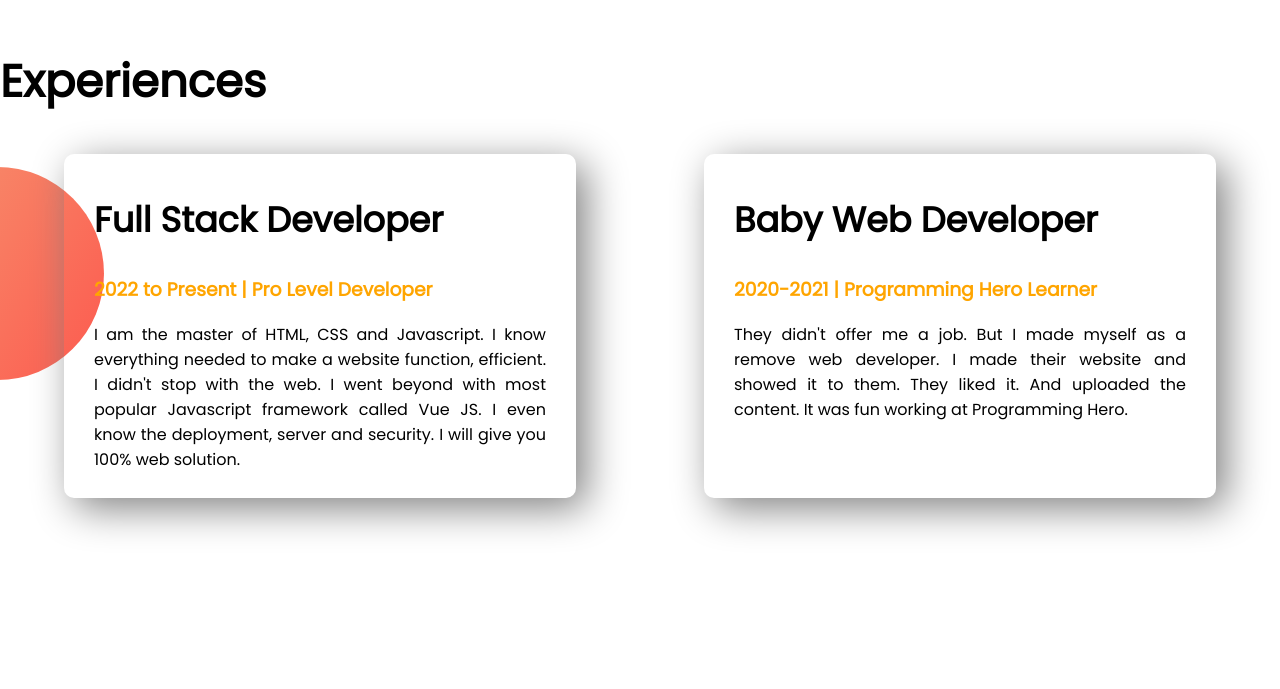
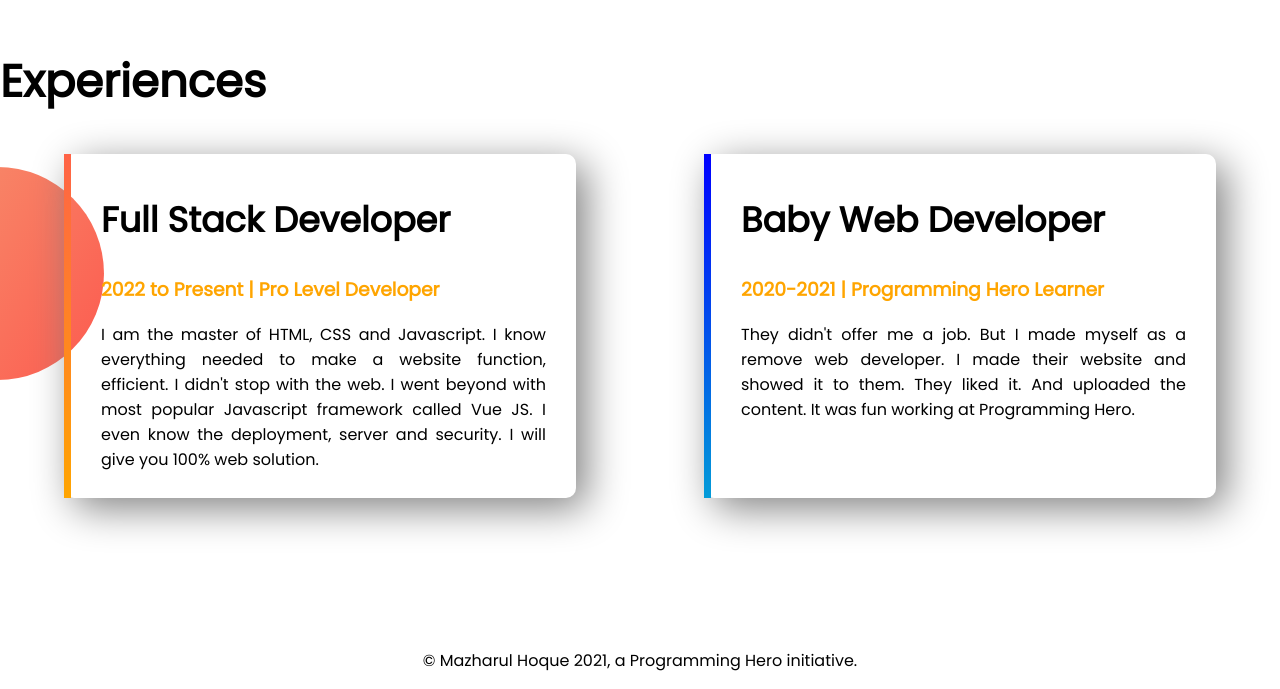
Before and after one commit to mazharul99/developer-portfolio, a plain HTML site: page index.html in a window 1280 px wide. Shown: the part 1161-1850 px from the top of the page. Before the commit the page ends 1809 px from the top, so only its background shows below. Drawn offline with Linux system fonts and the light colour scheme.

Commit message:
Full Site Completed

```diff
--- a/index.html
+++ b/index.html
@@ -48,7 +48,7 @@
     <section class="experience-area">
         <h1>Experiences</h1>
         <div class="flexible-container">
-            <div class="experience-item">
+            <div id="full-stack-developer" class="experience-item">
                 <h2>Full Stack Developer</h2>
                 <h3 class="orange-color">2022 to Present | Pro Level Developer</h3>
                 <p>I am the master of HTML, CSS and Javascript. I know everything needed to make a website function,
@@ -57,7 +57,7 @@
                     JS. I even know the deployment, server and security. I will give you 100% web solution.</p>
             </div>
 
-            <div class="experience-item">
+            <div id="baby-web-developer" class="experience-item">
                 <h2>Baby Web Developer</h2>
                 <h3 class="orange-color">2020-2021 | Programming Hero Learner</h3>
                 <p>They didn't offer me a job. But I made myself as a remove web developer. I made their website and
@@ -67,6 +67,9 @@
         </div>
 
     </section>
+    <footer>
+        <p>© Mazharul Hoque 2021, a Programming Hero initiative.</p>
+    </footer>
 </body>
 
 </html>
--- a/style.css
+++ b/style.css
@@ -61,10 +61,29 @@ p{
     padding:10px 30px;
     border-radius: 10px;
     box-shadow: 10px 10px 40px grey;
+
 }
+
 
 .experience-area{
     background-image: url(images/exp-bg.png);
     background-repeat: no-repeat;
     background-position: left;
 }
+
+#full-stack-developer{
+    border-left:7px solid;
+    border-image: linear-gradient(tomato,orange);
+    border-image-slice:1;
+
+}
+
+#baby-web-developer{
+    border-left:7px solid;
+    border-image: linear-gradient(blue,rgb(3, 156, 216));
+    border-image-slice:1;
+}
+
+footer p{
+    text-align: center;
+    }
```
